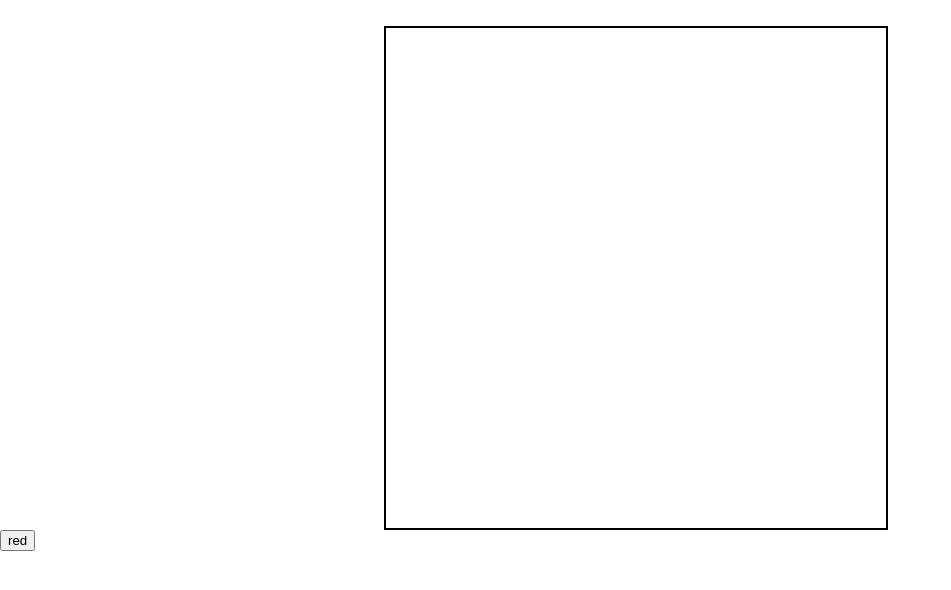
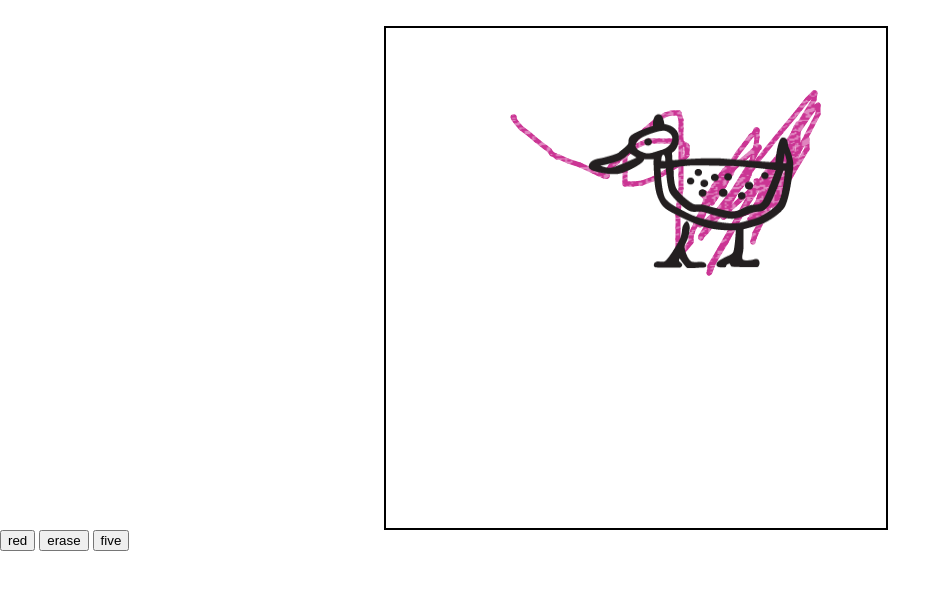
Before and after one commit to rishabh1403/my-color-book, a plain HTML site: page index.html in a window 1280 px wide. Shown: the whole page, without its empty margins (0-951 px from the left). Drawn offline with nearby package versions, Linux system fonts and the light colour scheme.

Commit message:
lot of changes

```diff
--- a/index.html
+++ b/index.html
@@ -9,6 +9,10 @@
     </canvas>
     <div>
       <button ng-click="colorChange('red')">red</button>
+      <button ng-click="colorChange('white')">erase</button>
+
+      <button ng-click="radiusChange(5)">five</button>
+
     </div>
     <script src="angular.js"></script>
 
--- a/main.js
+++ b/main.js
@@ -8,11 +8,23 @@
     canvas.height="500";
     //canvas.width = window.innerWidth;
     //canvas.height = window.innerHeight;
+  //  context.globalAlpha = 0.7;
     var radius = 10;
     var drag = false;
+    var imageObj = new Image();
+context.globalCompositeOperation = "multiply";
+      imageObj.onload = function() {
+        context.drawImage(imageObj, 69, 50);
+      };
+      imageObj.src = 'download.png';
     $scope.colorChange = function(color){
       context.strokeStyle = color;
       context.fillStyle = color;
+    };
+    $scope.radiusChange = function(size) {
+      radius = size;
+      context.lineWidth = radius*2;
+
     }
     context.lineWidth = radius*2;
     var putPoint = function (e) {
@@ -26,6 +38,8 @@
         context.moveTo(e.offsetX,e.offsetY);
       }
     }
+    var imageData = context.getImageData(0,0,canvas.width,canvas.height);
+    console.log(imageData);
     var engage = function(e){
       drag = true;
       putPoint(e);
@@ -35,6 +49,8 @@
       context.beginPath();
     }
     canvas.addEventListener('mouseup',disengage);
+    canvas.addEventListener('mouseleave',disengage);
+
     canvas.addEventListener('mousedown',engage);
     canvas.addEventListener('mousemove',putPoint);
 
```
Also changed, not shown: download.png (added).
